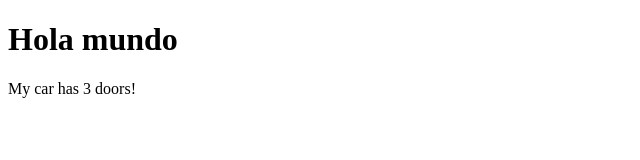
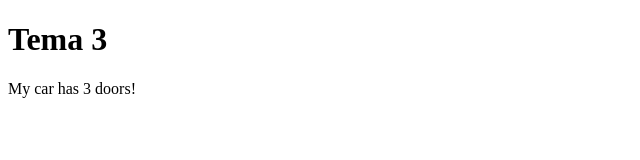
Before and after one commit to TalitAlves/OpenBootCamp, a plain HTML site: page Tema3/index.html in a window 1280 px wide. Shown: the whole page, without its empty margins (0-640 px from the left). Drawn offline with Linux system fonts and the light colour scheme.

Commit message:
Update title

```diff
--- a/Tema3/index.html
+++ b/Tema3/index.html
@@ -4,11 +4,11 @@
     <meta charset="UTF-8" />
     <meta http-equiv="X-UA-Compatible" content="IE=edge" />
     <meta name="viewport" content="width=device-width, initial-scale=1.0" />
-    <title>Document</title>
+    <title>Tema 3</title>
   </head>
 
   <body>
-    <h1>Hola mundo</h1>
+    <h1>Tema 3</h1>
 
     My car has <span id="doors"> 0 </span> doors!
 
```
